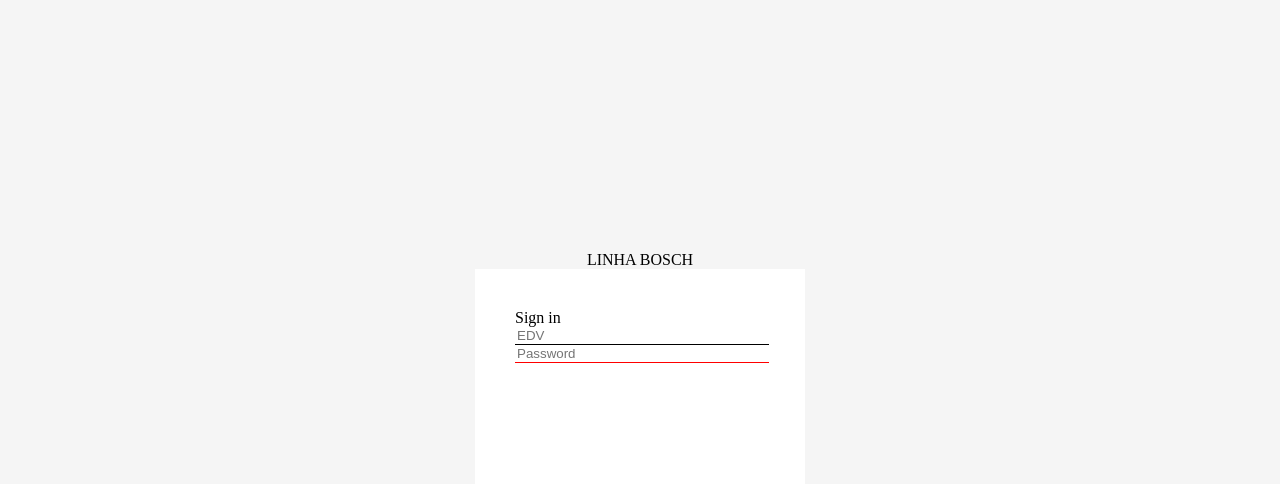
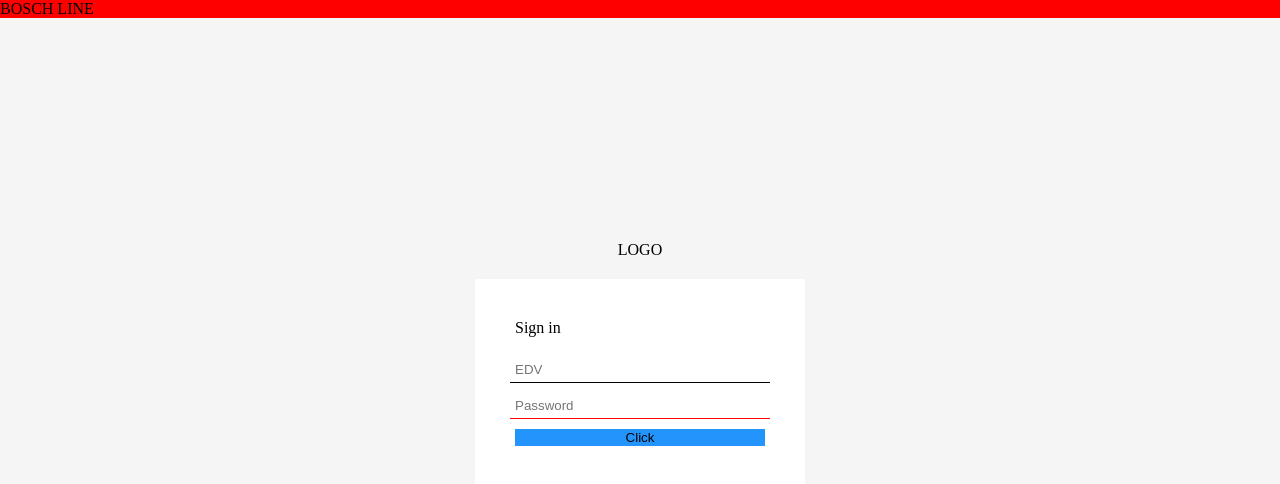
Before and after one commit to vinicius-prates/sandbox, a React (Vite) app in the folder frontend/: page / in a window 1280 px wide. Shown: the top 484 px of the page. Built offline with nearby package versions, Linux system fonts and the light colour scheme.

Commit message:
Styled inputs + created button

```diff
--- /dev/null
+++ b/frontend/src/global_components/inputs/button/Button.jsx
@@ -0,0 +1,7 @@
+import './style.css'
+
+export const Button = () => {
+    return (
+        <button>Click</button>
+    )
+}
--- /dev/null
+++ b/frontend/src/global_components/inputs/button/style.css
@@ -0,0 +1,5 @@
+button{
+    border: 0;
+    background-color: #2394FC;
+    width: 100%;
+}
--- a/frontend/src/global_components/inputs/input_text/inputStyle.css
+++ b/frontend/src/global_components/inputs/input_text/inputStyle.css
@@ -1,5 +1,6 @@
 input{
     width: 100%;
+    padding: 5px;
 }
 
 input:focus{
--- a/frontend/src/pages/login/LoginPage.jsx
+++ b/frontend/src/pages/login/LoginPage.jsx
@@ -1,20 +1,38 @@
 import styled from "styled-components";
 import { useState } from "react";
-import { BoschLine } from "./components/bosch_line/BoschLine"
-import { InputText } from '../../global_components/inputs/input_text/InputText'
+import { BoschLine } from "./components/bosch_line/BoschLine";
+import { InputText } from "../../global_components/inputs/input_text/InputText";
+import { BoschLogo } from "./components/bosch_logo/BoschLogo";
+import { Button } from "../../global_components/inputs/button/Button";
 
 export const LoginPage = () => {
-  const [edv, setEdv] = useState("")
-  const [pass, setPass] = useState("")
+  const [edv, setEdv] = useState("");
+  const [pass, setPass] = useState("");
 
   return (
     <Main>
       <BoschLine />
-      <Form>
-        <div>Sign in</div>
-        <InputText placeholder="EDV" value={edv} error={false} onchange={(evt) => setEdv(evt.target.value)}/>
-        <InputText placeholder="Password" value={pass} error={true} onchange={(evt) => setPass(evt.target.value)}/>
-      </Form>
+      <FormContainer>
+        <BoschLogo />
+        <Form>
+          <div>Sign in</div>
+          <InputContainer>
+            <InputText
+              placeholder="EDV"
+              value={edv}
+              error={false}
+              onchange={(evt) => setEdv(evt.target.value)}
+            />
+            <InputText
+              placeholder="Password"
+              value={pass}
+              error={true}
+              onchange={(evt) => setPass(evt.target.value)}
+            />
+            <Button />
+          </InputContainer>
+        </Form>
+      </FormContainer>
     </Main>
   );
 };
@@ -28,6 +46,13 @@ const Main = styled.div`
   justify-content: center;
 `;
 
+const FormContainer = styled.div`
+  display: flex;
+  flex-direction: column;
+  align-items: center;
+  gap: 20px;
+`;
+
 const Form = styled.div`
   background-color: #fff;
   width: 250px;
@@ -35,4 +60,12 @@ const Form = styled.div`
   display: flex;
   flex-direction: column;
   padding: 40px;
+  gap: 20px;
 `;
+
+const InputContainer = styled.div`
+  display: flex;
+  flex-direction: column;
+  align-items: center;
+  gap: 10px;
+`;
--- a/frontend/src/pages/login/components/bosch_line/BoschLine.jsx
+++ b/frontend/src/pages/login/components/bosch_line/BoschLine.jsx
@@ -1,5 +1,16 @@
+import styled from 'styled-components'
+
 export const BoschLine = () => {
     return (
-        <div>LINHA BOSCH</div>
+        <Line>BOSCH LINE</Line>
     )
 }
+
+const Line = styled.div`
+    position: fixed;
+    top: 0;
+    left: 0;
+    z-index: 999;
+    width: 100%;
+    background-color: red;
+`
--- /dev/null
+++ b/frontend/src/pages/login/components/bosch_logo/BoschLogo.jsx
@@ -0,0 +1,5 @@
+export const BoschLogo = () => {
+    return (
+        <div>LOGO</div>
+    )
+}
```
